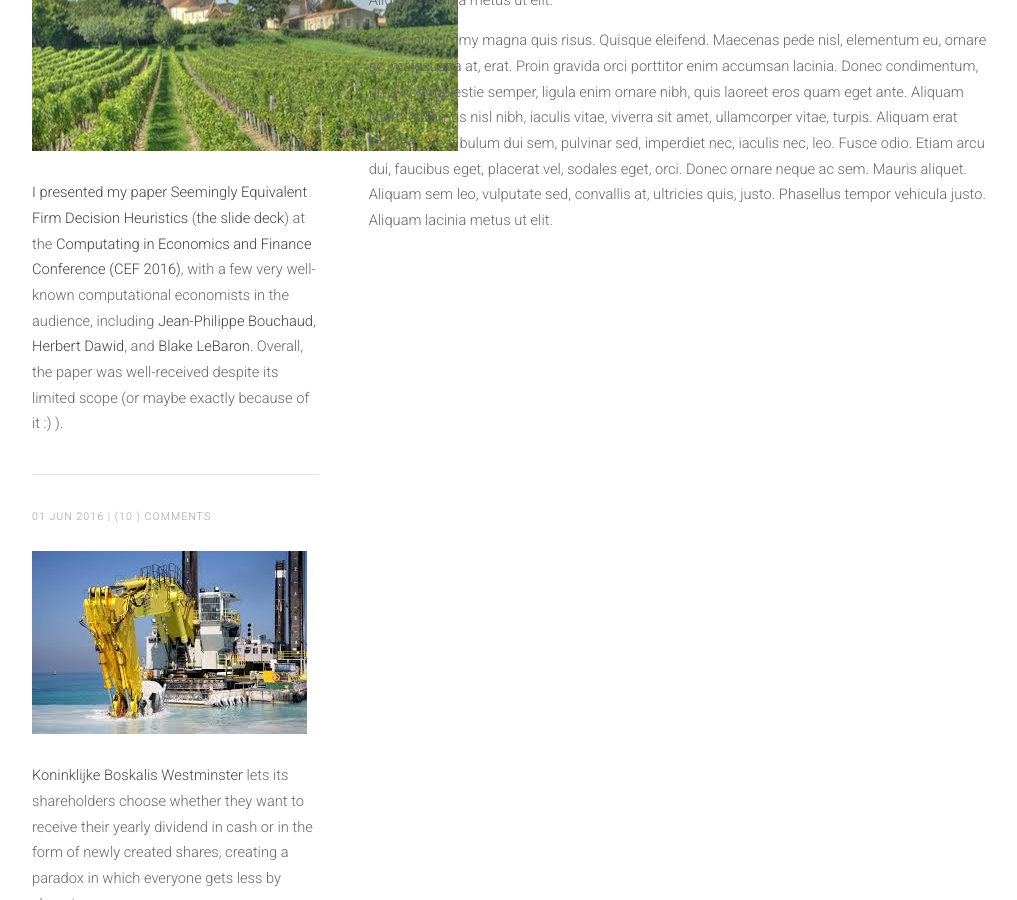
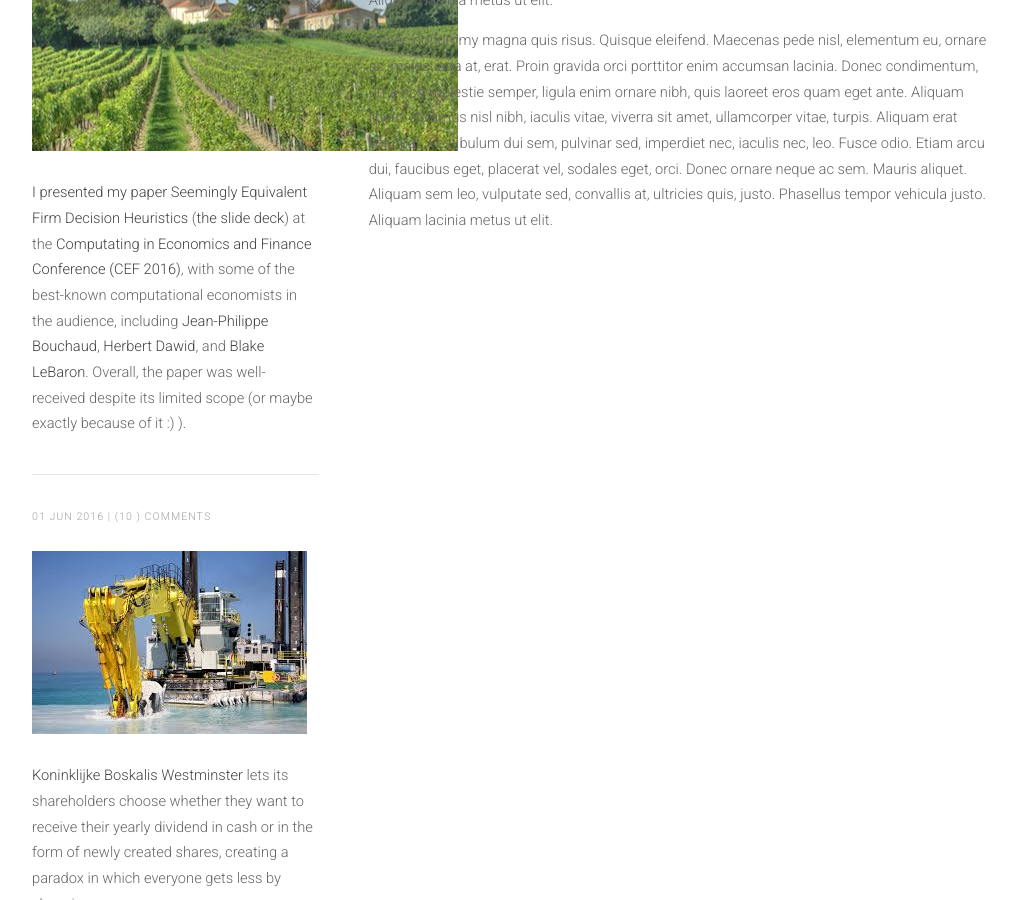
Before and after one commit to meisserecon/www, a Jekyll site: the page built from left-sidebar.html, in a window 1280 px wide and 900 px high, scrolled down 1197 px. Shown: the whole window, without its empty margins (128-1145 px from the left). Built offline with Jekyll 4.4.1, drawn with Linux system fonts in a browser that asks for light colours; nearby versions of some CDN libraries.

Commit message:
reformulation

```diff
--- a/_posts/2016-06-28-Heuristics.md
+++ b/_posts/2016-06-28-Heuristics.md
@@ -2,6 +2,6 @@
 layout: post
 title: Presentation at CEF 2016 in Bordeaux
 ---
-<p><img src="/assets/images/bordeaux.jpg" alt="" class="image left"></p>I presented my paper <a href="/assets/images/heuristics.pdf">Seemingly Equivalent Firm Decision Heuristics</a> (<a href="https://editorialexpress.com/cgi-bin/conference/download.cgi?paper_id=87&file_type=slides">the slide deck</a>) at the <a href="https://editorialexpress.com/conference/CEF2016/program/CEF2016.html#61">Computating in Economics and Finance Conference (CEF 2016)</a>, with a few very well-known computational economists in the audience, including <a href="https://en.wikipedia.org/wiki/Jean-Philippe_Bouchaud">Jean-Philippe Bouchaud</a>, <a href="http://www.wiwi.uni-bielefeld.de/lehrbereiche/vwl/etace/team/hdawid/">Herbert Dawid</a>, and <a href="http://people.brandeis.edu/~blebaron/">Blake LeBaron</a>. Overall, the paper was well-received despite its limited scope (or maybe exactly because of it :) ).
+<p><img src="/assets/images/bordeaux.jpg" alt="" class="image left"></p>I presented my paper <a href="/assets/images/heuristics.pdf">Seemingly Equivalent Firm Decision Heuristics</a> (<a href="https://editorialexpress.com/cgi-bin/conference/download.cgi?paper_id=87&file_type=slides">the slide deck</a>) at the <a href="https://editorialexpress.com/conference/CEF2016/program/CEF2016.html#61">Computating in Economics and Finance Conference (CEF 2016)</a>, with some of the best-known computational economists in the audience, including <a href="https://en.wikipedia.org/wiki/Jean-Philippe_Bouchaud">Jean-Philippe Bouchaud</a>, <a href="http://www.wiwi.uni-bielefeld.de/lehrbereiche/vwl/etace/team/hdawid/">Herbert Dawid</a>, and <a href="http://people.brandeis.edu/~blebaron/">Blake LeBaron</a>. Overall, the paper was well-received despite its limited scope (or maybe exactly because of it :) ).
 
 The paper is about an often overlooked detail in agent-based economics models, namely how firms should calculate their dividends. To summarise, dividends should be larger than profits when a firm is larger than optimal, and smaller than profits if the firm wants to grow. This sounds like common sense, but many existing models unfortunately do not adhere to this (one commenter argued that this might actually be more realistic, even if not optimal). Also, there are a few subtle details - for example the question of how exactly to measure revenue - that can make the model more or less stable. In extreme cases, the simulation breaks down in economic chaos even though the chosen dividend heuristic is correct in equilibrium. Overall, agent-based modelling seems to gain traction, but is still far away from realising its potential.
```
